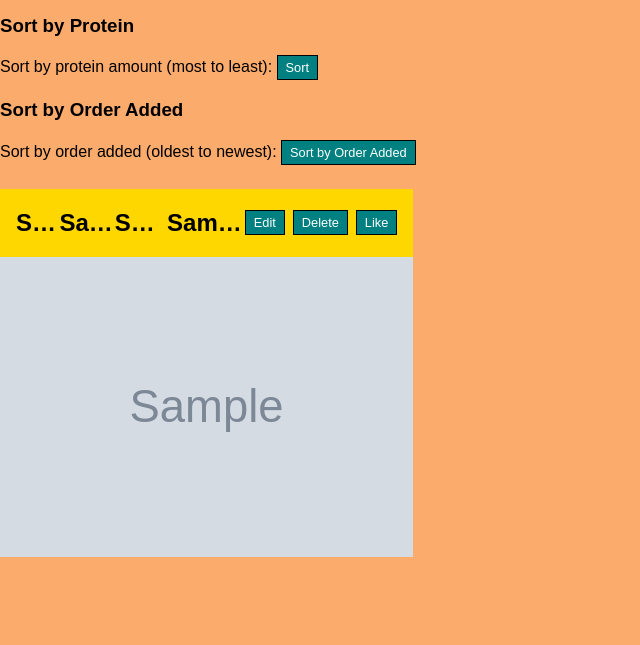
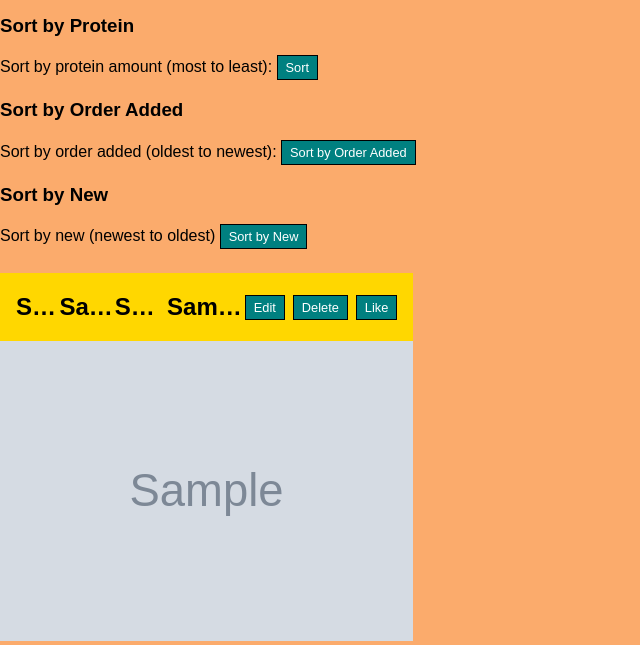
Before and after one commit to Adrian484/crud_app, a Flask app: page /foods in a window 1280 px wide. Shown: the part 234-879 px from the top of the page, without its empty margins (0-640 px from the left). Before the commit the page ends 791 px from the top, so only its background shows below. Run offline with Flask 3, Linux system fonts and the light colour scheme; the visitor is signed in with stand-in values (Sample User, id 1); grey boxes marked "Sample" are stand-in pictures; a database or web service that is not in the repository returns one stand-in record (values such as "Sample title"); some libraries are stand-ins or nearby versions.

Commit message:
Added Sort by New, currently does not work, all other features do still work

```diff
--- a/controllers/foods_controller.py
+++ b/controllers/foods_controller.py
@@ -1,5 +1,5 @@
 from flask import render_template, request, redirect, session, url_for
-from models.food import all_foods, get_food, create_food, update_food, delete_food, like_food, calorie_amount, sort_by
+from models.food import all_foods, get_food, create_food, update_food, delete_food, like_food, calorie_amount, sort_by, sort_by_order_added, sort_by_new
 from services.session_info import current_user
 import random
 
@@ -8,7 +8,7 @@ def index():
     green = random.randint(0, 255)
     blue = random.randint(0, 255)
     random_color = (red, green, blue)
-    print(request.method)  # Debug print statement
+    print(request.method)
     print(request.form)
 
     max_calories = request.form.get('calorie_amount')  # Get the maximum calorie amount from the form submission
@@ -20,6 +20,9 @@ def index():
         foods = sort_by('protein')
     elif sort_attribute == 'order_added':  # If the sort attribute is 'order_added', call the sort_by_order_added function
         foods = sort_by_order_added()
+    elif sort_attribute == 'new':
+        print('woof')  # If the sort attribute is 'new', call the sort_by_new function
+        foods = sort_by_new()
     else:  # Otherwise, retrieve all foods
         foods = all_foods()
 
@@ -29,7 +32,6 @@ def new():
   return render_template('foods/new.html')
 
 def create():
-    print('meow')
     name = request.form.get('name')
     image_url = request.form.get('image_url')
     calories = request.form.get('calories')
--- a/models/food.py
+++ b/models/food.py
@@ -22,7 +22,24 @@ def sort_by_order_added():
     foods = sql('SELECT * FROM foods ORDER BY id ASC')
     return foods
 
-# def calorie_amount(max_calories):
+def sort_by_new():
+    foods = sql('SELECT * FROM foods ORDER BY id DESC')
+    return foods
+
+def create_food(name, calories, protein, carbohydrates, image_url):
+  sql('INSERT INTO foods(name, calories, protein, carbohydrates, image_url) VALUES(%s, %s, %s, %s, %s) RETURNING *', [name, calories, protein, carbohydrates, image_url])
+
+def update_food(id, name, calories, protein, carbohydrates, image_url):
+  sql('UPDATE foods SET name=%s, calories=%s, protein=%s, carbohydrates=%s, image_url=%s WHERE id=%s RETURNING *', [name, calories, protein, carbohydrates, image_url, id])
+
+def delete_food(id):
+  sql('DELETE FROM foods WHERE id=%s RETURNING *', [id])
+
+def like_food(food_id, user_id):
+  sql("INSERT INTO likes(user_id, food_id) VALUES(%s, %s) RETURNING *", [user_id, food_id])
+
+
+  # def calorie_amount(max_calories):
 #     conn = psycopg2.connect(database="food_nutrition_db")
 #     cur = conn.cursor()
 #     query = "SELECT * FROM foods WHERE calories <= %s;"
@@ -43,15 +60,3 @@ def sort_by_order_added():
 #         }
 #         food_list.append(food_dict)
 #     return food_list
-
-def create_food(name, calories, protein, carbohydrates, image_url):
-  sql('INSERT INTO foods(name, calories, protein, carbohydrates, image_url) VALUES(%s, %s, %s, %s, %s) RETURNING *', [name, calories, protein, carbohydrates, image_url])
-
-def update_food(id, name, calories, protein, carbohydrates, image_url):
-  sql('UPDATE foods SET name=%s, calories=%s, protein=%s, carbohydrates=%s, image_url=%s WHERE id=%s RETURNING *', [name, calories, protein, carbohydrates, image_url, id])
-
-def delete_food(id):
-  sql('DELETE FROM foods WHERE id=%s RETURNING *', [id])
-
-def like_food(food_id, user_id):
-  sql("INSERT INTO likes(user_id, food_id) VALUES(%s, %s) RETURNING *", [user_id, food_id])
--- a/templates/foods/index.html
+++ b/templates/foods/index.html
@@ -50,6 +50,12 @@ body {
   <input type="hidden" id="sort_by_order_added" name="sort_by" value="order_added">
   <button type="submit">Sort by Order Added</button>
 </form>
+<h3>Sort by New</h3>
+<form method="POST" action="/">
+  <label for="sort_by_new">Sort by new (newest to oldest)</label>
+  <input type="hidden" id="sort_by_new" name="sort_by" value="new">
+  <button type="submit">Sort by New</button>
+</form>
 
 
 <section class="foods">
```
Also changed, not shown: README.md.
